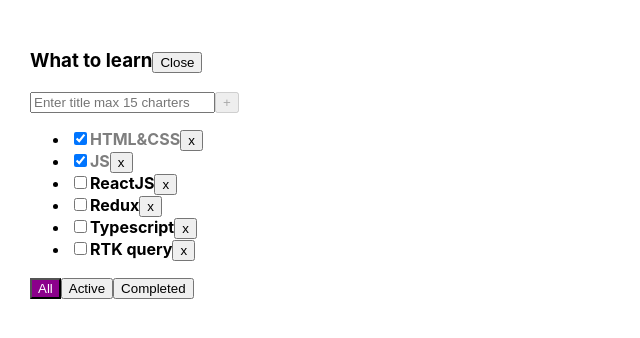
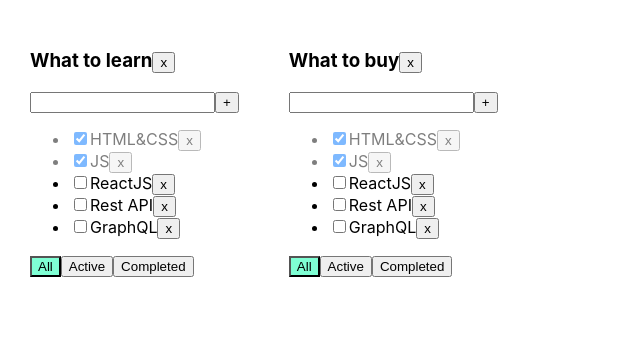
Before and after one commit to Anyaalh/todolist, a React (Create React App) app: page / in a window 1280 px wide. Shown: the top 338 px of the page, without its empty margins (0-640 px from the left). Built offline with nearby package versions, Linux system fonts and the light colour scheme.

Commit message:
sprint 2 lesson 1 add second todolist

```diff
--- a/src/App.css
+++ b/src/App.css
@@ -1,3 +1,4 @@
+
 .App {
   padding: 30px;
   display: flex;
@@ -7,28 +8,18 @@
   margin-right: 50px;
 }
 
-.taskTitleInputError{
-  border: 3px solid red;
-  outline: none;
+.error {
+  border: red 1px solid;
 }
 
-.task {
-  font-weight: bold;
+.error-message {
+  color: red;
 }
 
-.task-done{
+.active-filter {
+  background-color: aquamarine;
+}
+
+.is-done {
   opacity: 0.5;
 }
-
-.filter-btn-active {
-  background-color: darkmagenta;
-  color: white;
-}
-
-.tasks-counter{
-  background-color: darkmagenta;
-  color: white;
-  font-weight: 100;
-  font-size: small;
-  margin: 0 5px;
-}
--- a/src/App.tsx
+++ b/src/App.tsx
@@ -1,76 +1,90 @@
+import React, {useState} from 'react';
 import './App.css';
-import {Todolist} from "./Todolist";
-import {useState} from "react";
-import {v1} from "uuid";
+import {TaskType, Todolist} from './Todolist';
+import {v1} from 'uuid';
 
-export type TaskType = {
+
+export type FilterValuesType = "all" | "active" | "completed";
+type TodolistType = {
     id: string
     title: string
-    isDone: boolean
+    filter: FilterValuesType
 }
-
-export type FilterValuesType = 'all' | 'active' | 'completed'
-
-export function getFilteredTasks (allTasks: TaskType[], filterValue: FilterValuesType): TaskType[]{
-    let tasksForTodolist = allTasks
-    if (filterValue === 'active') {
-        tasksForTodolist = allTasks.filter(task => !task.isDone)
-    }
-    if (filterValue === 'completed') {
-        tasksForTodolist = allTasks.filter(task => task.isDone)
-    }
-    return tasksForTodolist
+type TasksType ={
+    [key: string]: TaskType[]
 }
 
 function App() {
-    const [tasks, setTasks] = useState<TaskType[]>([
-        {id: v1(), title: 'HTML&CSS', isDone: true},
-        {id: v1(), title: 'JS', isDone: true},
-        {id: v1(), title: 'ReactJS', isDone: false},
-        {id: v1(), title: 'Redux', isDone: false},
-        {id: v1(), title: 'Typescript', isDone: false},
-        {id: v1(), title: 'RTK query', isDone: false},
+
+    const todolistID1 = v1()
+    const todolistID2 = v1()
+
+    let [todolists, setTodolists] = useState<TodolistType[]>([
+        {id:todolistID1, title: "What to learn", filter: "all"},
+        {id: todolistID2, title: "What to buy", filter: "all"}
     ])
-    const [filter, setFilter] = useState<FilterValuesType>('all')
+
+    let [tasks, setTasks] = useState<TasksType>({
+        [todolistID1]:[
+        {id: v1(), title: "HTML&CSS", isDone: true},
+        {id: v1(), title: "JS", isDone: true},
+        {id: v1(), title: "ReactJS", isDone: false},
+        {id: v1(), title: "Rest API", isDone: false},
+        {id: v1(), title: "GraphQL", isDone: false}
+    ],[todolistID2]:[
+        {id: v1(), title: "HTML&CSS", isDone: true},
+        {id: v1(), title: "JS", isDone: true},
+        {id: v1(), title: "ReactJS", isDone: false},
+        {id: v1(), title: "Rest API", isDone: false},
+        {id: v1(), title: "GraphQL", isDone: false}
+    ]}
+);
+
+    function removeTask(todolistID: string, taskId: string) {
+        setTasks({...tasks, [todolistID]:tasks[todolistID].filter(el=>el.id != taskId)})
+    }
+
+    function addTask(todolistID: string, title: string) {
+        let newTask = {id: v1(), title: title, isDone: false};
+        setTasks({...tasks, [todolistID]:[newTask, ...tasks[todolistID]]})
+    }
+
+    function changeStatus(todolistID: string, taskId: string, isDone: boolean) {
+               setTasks({...tasks, [todolistID]:tasks[todolistID]
+                .map(el=> el.id ===taskId
+                    ? {...el, isDone}
+                    : el)})
+    }
 
 
-    const removeTask = (taskId: string) => {
-        const filteredTasks = tasks.filter((task) => {
-            return task.id !== taskId
-        })
-        setTasks(filteredTasks)
+    function changeFilter(todolistId: string, value: FilterValuesType) {
+        setTodolists( todolists.map(el=> el.id === todolistId ? {...el, filter:value} : el))
     }
 
-    //CRUD
-    const changeFilter = (filter: FilterValuesType) => {
-        setFilter(filter)
+    function removeTodolist (todolistId: string){
+        setTodolists(todolists.filter(el=>el.id != todolistId))
+        delete tasks[todolistId]
     }
-    const addTask = (title: string) => {
-        let newTask: TaskType = {id: v1(), title: title, isDone: false}
-        setTasks([newTask, ...filteredTasks])
-    }
-    const changeTaskStatus = (id: string, newIsDone: boolean) => {
-        // const task = tasks.find(t => t.id === id)
-        // if(task){
-        //     task.isDone = !task.isDone
-        //     setTasks([...tasks])
-        // }
-        const nextState = tasks.map(t=> t.id === id ? {...t, isDone: newIsDone} : t)
-        setTasks(nextState)
-    }
-
-const filteredTasks = getFilteredTasks(tasks, filter)
 
     return (
         <div className="App">
-            <Todolist title="What to learn"
-                      tasks={filteredTasks}
-                      filter={filter}
-                      removeTask={removeTask}
-                      changeFilter={changeFilter}
-                      addTask={addTask}
-                      changeTaskStatus={changeTaskStatus}
-            />
+            {todolists.map(el => {
+
+                return (
+                    <Todolist
+                        key={el.id}
+                        todolistId={el.id}
+                        title={el.title}
+                        tasks={tasks[el.id]}
+                        removeTask={removeTask}
+                        changeFilter={changeFilter}
+                        addTask={addTask}
+                        changeTaskStatus={changeStatus}
+                        filter={el.filter}
+                        removeTodolist={removeTodolist}
+                    />
+                )
+            })}
         </div>
     );
 }
--- a/src/Button.tsx
+++ /dev/null
@@ -1,12 +0,0 @@
-type ButtonPropsType = {
-    title: string
-    onClick?: () => void
-    disabled?: boolean
-    className?: string
-}
-
-export const Button = ({className, title, onClick}: ButtonPropsType) => {
-    return (
-        <button className={className} onClick={onClick}>{title}</button>
-    )
-}
--- a/src/Todolist.tsx
+++ b/src/Todolist.tsx
@@ -1,110 +1,112 @@
-import {FilterValuesType, getFilteredTasks, TaskType} from "./App";
-import {Button} from "./Button";
-import {ChangeEvent, KeyboardEvent, useState} from "react";
+import React, {ChangeEvent, KeyboardEvent, useState} from 'react';
+import {FilterValuesType} from './App';
+
+export type TaskType = {
+    id: string
+    title: string
+    isDone: boolean
+}
 
 type PropsType = {
+    todolistId: string
     title: string
-    tasks: TaskType[]
+    tasks: Array<TaskType>
+    removeTask: (todolistID: string, taskId: string) => void
+    changeFilter: (todolistId: string, value: FilterValuesType) => void
+    addTask: (todolistID: string, title: string) => void
+    changeTaskStatus: (todolistID: string, taskId: string, isDone: boolean) => void
     filter: FilterValuesType
-    removeTask: (taskId: string) => void
-    changeFilter: (filter: FilterValuesType) => void
-    addTask: (title: string) => void
-    changeTaskStatus: (id: string, newIsDone: boolean) => void
+    removeTodolist: (todolistId: string) => void
 }
 
-export const Todolist = ({filter, changeTaskStatus, addTask, title, tasks, removeTask, changeFilter}: PropsType) => {
-    const [taskTitle, setTaskTitle] = useState('')
-    const [taskInputError, setTaskInputError] = useState(false)
-    const [isCollapsed, setIsCollapsed] = useState(false)
+export function Todolist(props: PropsType) {
 
-    function addTasks() {
-        const trimmedTitle = taskTitle.trim()
-        if (trimmedTitle) {
-            addTask(trimmedTitle)
-        } else {
-            setTaskInputError(true)
+    const filteredTasks = () => {
+        let tasksForTodolist = props.tasks;
+        if (props.filter === "active") {
+            tasksForTodolist = props.tasks.filter(t => !t.isDone);
         }
-        setTaskTitle('')
+        if (props.filter === "completed") {
+            tasksForTodolist = props.tasks.filter(t => t.isDone);
+        }
+        return tasksForTodolist
     }
 
-    function onChangeInputTitle(e: ChangeEvent<HTMLInputElement>) {
-        setTaskTitle(e.currentTarget.value)
-        e.currentTarget.value.length > 15 && setTaskInputError(true)
-        if (taskInputError) {
-            e.currentTarget.value.length <= 15 && setTaskInputError(false)
+
+    let [title, setTitle] = useState("")
+    let [error, setError] = useState<string | null>(null)
+
+    const addTask = () => {
+        if (title.trim() !== "") {
+            props.addTask(props.todolistId, title.trim());
+            setTitle("");
+        } else {
+            setError("Title is required");
         }
     }
 
-    function onKeyDownAddTaskHandler(e: KeyboardEvent<HTMLInputElement>) {
-        if (!taskInputError) {
-            e.key === "Enter" && addTasks()
+    const onChangeHandler = (e: ChangeEvent<HTMLInputElement>) => {
+        setTitle(e.currentTarget.value)
+    }
+
+    const onKeyPressHandler = (e: KeyboardEvent<HTMLInputElement>) => {
+        setError(null);
+        if (e.charCode === 13) {
+            addTask();
         }
     }
 
-    const isAddTaskBtnDisabled = taskTitle.length === 0 || taskTitle.length > 15
-    const taskTitleInputErrorClass = taskInputError
-        ? "taskTitleInputError"
-        : ""
+    const onAllClickHandler = () => props.changeFilter(props.todolistId, "all");
+    const onActiveClickHandler = () => props.changeFilter(props.todolistId, "active");
+    const onCompletedClickHandler = () => props.changeFilter(props.todolistId, "completed");
 
-    const activeTasksCounter = getFilteredTasks(tasks, "active").length
+    const onRemoveTodolistHandler = () => {
+        props.removeTodolist(props.todolistId)
+    }
 
-    return (
+
+    return <div>
+        <h3>{props.title}
+            <button onClick={onRemoveTodolistHandler}>x</button>
+        </h3>
+
         <div>
-            <h3>
-                {title}
-                {isCollapsed && <span className="tasks-counter">active: {activeTasksCounter}</span>}
+            <input value={title}
+                   onChange={onChangeHandler}
+                   onKeyPress={onKeyPressHandler}
+                   className={error ? "error" : ""}
+            />
+            <button onClick={addTask}>+</button>
+            {error && <div className="error-message">{error}</div>}
+        </div>
+        <ul>
+            {
+                filteredTasks().map(t => {
+                    const onClickHandler = () => props.removeTask(props.todolistId, t.id)
+                    const onChangeHandler = (e: ChangeEvent<HTMLInputElement>) => {
+                        props.changeTaskStatus(props.todolistId, t.id, e.currentTarget.checked);
+                    }
 
-                <button onClick={() => setIsCollapsed(!isCollapsed)}>{isCollapsed ? "Open" : "Close"}</button>
-            </h3>
-
-            {isCollapsed
-                ? null
-                :
-                <>
-
-                    <div>
-                        <input
-                            value={taskTitle}
-                            className={taskTitleInputErrorClass}
-                            placeholder={"Enter title max 15 charters"}
-                            onChange={onChangeInputTitle}
-                            onKeyDown={onKeyDownAddTaskHandler}/>
-
-                        <button
-                            disabled={isAddTaskBtnDisabled}
-                            onClick={addTasks}>+
-                        </button>
-                        {taskInputError && <div style={{color: "red"}}>Enter correct title</div>}
-                    </div>
-
-                    {
-                        tasks.length === 0
-                            ? <p>Тасок нет</p>
-                            : <ul>
-                                {tasks.map(task => {
-                                    return (
-                                        <li key={task.id}>
-                                            <input
-                                                onChange={(e) => changeTaskStatus(task.id, e.currentTarget.checked)}
-                                                type="checkbox"
-                                                checked={task.isDone}/>
-                                            <span  className={task.isDone ? "task-done task" : "task"}>
-                                                {task.title}
-                                            </span>
-                                            <Button title={'x'} onClick={() => removeTask(task.id)}/>
-                                        </li>
-                                    )
-                                })}
-                            </ul>
-                    }
-                    <div>
-                        <Button className={filter === "all" ? "filter-btn-active" : undefined} title={'All'} onClick={() => changeFilter('all')}/>
-                        <Button className={filter === "active" ? "filter-btn-active" : undefined} title={'Active'} onClick={() => changeFilter('active')}/>
-                        <Button className={filter === "completed" ? "filter-btn-active" : undefined} title={'Completed'} onClick={() => changeFilter('completed')}/>
-                    </div>
-
-                </>
+                    return <li key={t.id} className={t.isDone ? "is-done" : ""}>
+                        <input type="checkbox"
+                               onChange={onChangeHandler}
+                               checked={t.isDone}/>
+                        <span>{t.title}</span>
+                        <button onClick={onClickHandler}>x</button>
+                    </li>
+                })
             }
+        </ul>
+        <div>
+            <button className={props.filter === 'all' ? "active-filter" : ""}
+                    onClick={onAllClickHandler}>All
+            </button>
+            <button className={props.filter === 'active' ? "active-filter" : ""}
+                    onClick={onActiveClickHandler}>Active
+            </button>
+            <button className={props.filter === 'completed' ? "active-filter" : ""}
+                    onClick={onCompletedClickHandler}>Completed
+            </button>
         </div>
-    )
+    </div>
 }
--- a/src/index.tsx
+++ b/src/index.tsx
@@ -1,18 +1,14 @@
 import React from 'react';
-import ReactDOM from 'react-dom/client';
 import './index.css';
 import App from './App';
+import * as serviceWorker from './serviceWorker';
+import { createRoot } from 'react-dom/client';
 
+const container  = document.getElementById('root') as HTMLElement
+const root = createRoot(container);
+root.render(<App />);
 
-const root = ReactDOM.createRoot(
-  document.getElementById('root') as HTMLElement
-);
-root.render(
-  <React.StrictMode>
-    <App />
-  </React.StrictMode>
-);
-
-// If you want to start measuring performance in your app, pass a function
-// to log results (for example: reportWebVitals(console.log))
-// or send to an analytics endpoint. Learn more: https://bit.ly/CRA-vitals
+// If you want your app to work offline and load faster, you can change
+// unregister() to register() below. Note this comes with some pitfalls.
+// Learn more about service workers: https://bit.ly/CRA-PWA
+serviceWorker.unregister();
```
